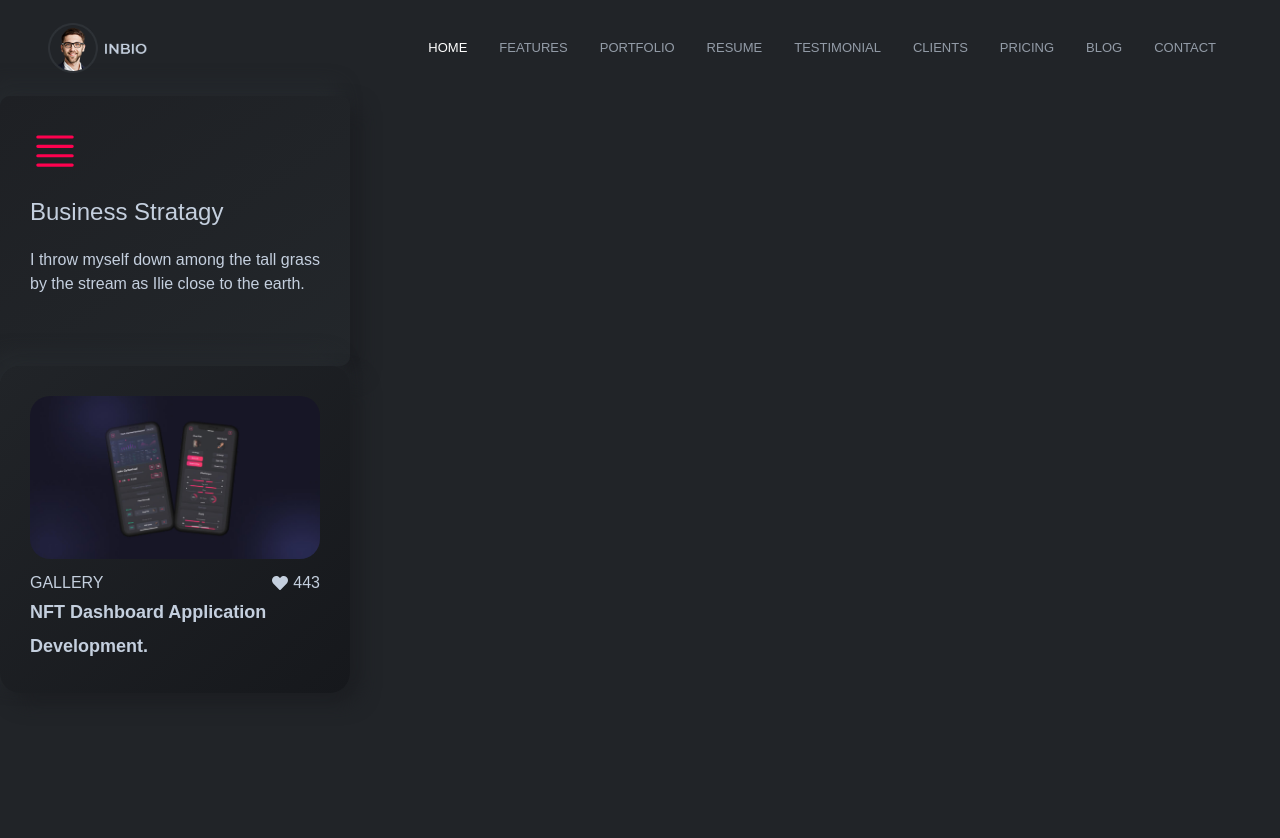
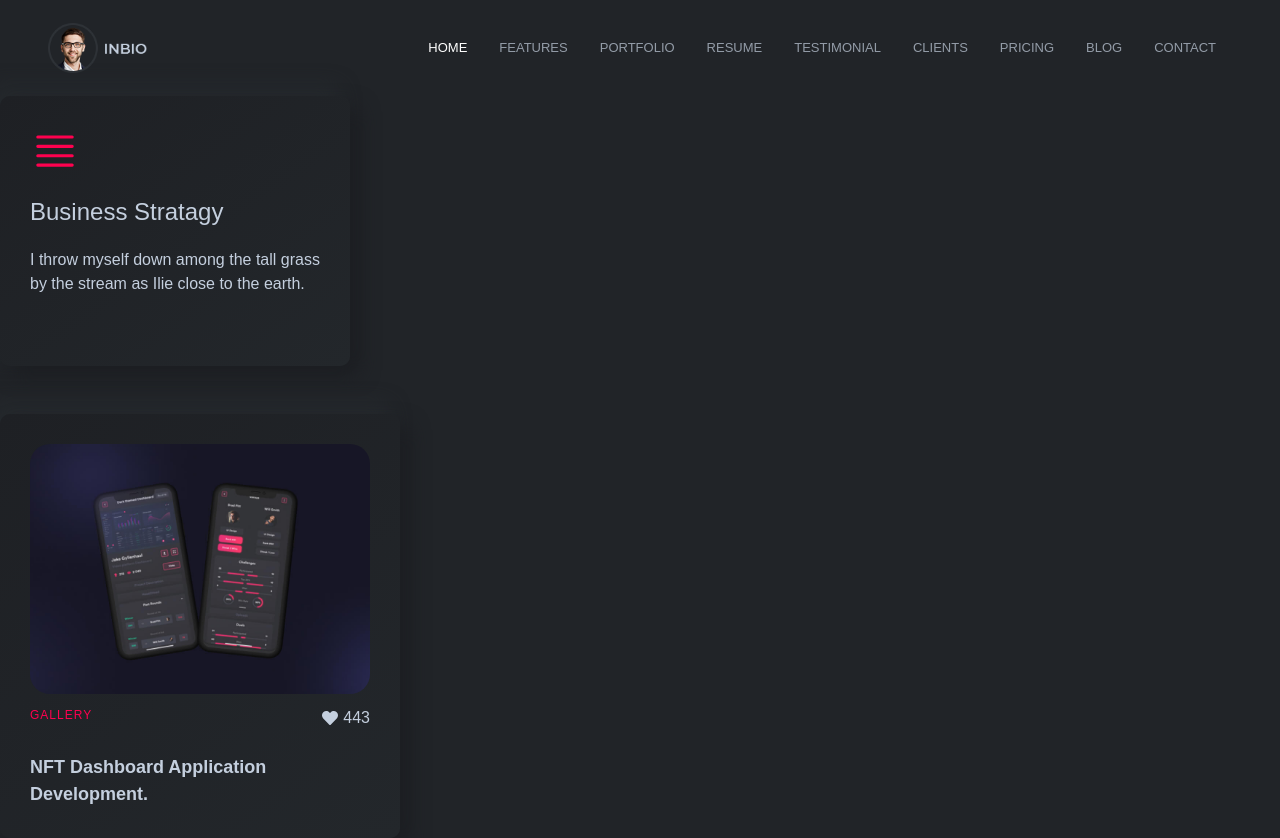
Before and after one commit to Ramrachai/mern-portfolio, a Next.js app: page / in a window 1280 px wide. Before the commit the page ends 800 px from the top, so only its background shows below. Built offline with nearby package versions, Linux system fonts and the light colour scheme.

Commit message:
portfolio card style updated

```diff
--- a/app/globals.css
+++ b/app/globals.css
@@ -12,6 +12,8 @@
 --text-color: #c4cfde;
 --color-lightn: #c4cfde;
 --shadow-1: 10px 10px 19px #1c1e22, -10px -10px 19px #262a2e;
+--background-1: linear-gradient(145deg, #1e2024, #23272b);
+--background-1-hover: linear-gradient(to right bottom, #212428, #16181c);
 }
 
 body {
--- a/app/page.js
+++ b/app/page.js
@@ -8,9 +8,9 @@ export default function Home() {
   return (
     <main>
       <Header />
-      <FeatureCard/>
-      <PortfolioCard/>
-      <div className="h-[1800px"></div>
+      <FeatureCard /> <br /> <br />
+      <PortfolioCard />
+      <div className='h-[1800px'></div>
     </main>
   );
 }
--- a/components/PortfolioCard/index.js
+++ b/components/PortfolioCard/index.js
@@ -4,29 +4,27 @@ import portfolio1 from '../../assets/portfolio-large-01.jpg'
 import Image from 'next/image';
 import Link from 'next/link';
 import { FaArrowAltCircleUp, FaHeart } from 'react-icons/fa';
+import { MdArrowOutward } from 'react-icons/md';
+
 const PortfolioCard = () => {
   return (
     <div>
       <div className={styles.cardContainer}>
         <div className={styles.inner}>
+          <div className={styles.imageContainer}>
             <Image src={portfolio1} alt='portfolio1' width={350} />
+          </div>
           <div className={styles.cardMeta}>
-
-                            <Link href="#">GALLERY </Link>
-
+            <Link href='#'>GALLERY </Link>
             <div className={styles.cardMetaRight}>
-                            <FaHeart/>
-
+              <FaHeart />
               <p>443</p>
             </div>
           </div>
-
-                        <h3 className={styles.cardTitle}>NFT Dashboard Application Development.
-                        <FaArrowAltCircleUp/>
-
-                             </h3>
-
-
+          <Link className={styles.cardTitle} href={'#'}>
+            NFT Dashboard Application Development.
+            <MdArrowOutward />
+          </Link>
         </div>
       </div>
     </div>
--- a/components/PortfolioCard/portfolio.module.scss
+++ b/components/PortfolioCard/portfolio.module.scss
@@ -1,53 +1,94 @@
-.cardContainer{
-    width:350px;
-        height: 100%;
-        text-align: left;
+.cardContainer {
+    height: auto;
+    width: 400px;
     padding: 30px;
-        border-radius: 20px;
-        background: linear-gradient(to right bottom, #212428, #16181c);
-        box-shadow: 10px 10px 19px #1c1e22,
-        -10px -10px 19px #262a2e;
-        transition: 0.5s all ease-in-out;
-        &:hover .inner img{
-            transform: scale(1.1);
-        }
-        .inner{
+    background: linear-gradient(145deg, #1e2024, #23272b);
+    box-shadow: var(--shadow-1);
+    border-radius: 10px;
+    transition: all 0.5s;
+    overflow: hidden;
+    cursor: pointer;
+
+    .inner {
         width: 100%;
         height: auto;
-            img{
+
+        .imageContainer {
             width: 100%;
             border-radius: 20px;
+            overflow: hidden;
+            height: 250px;
+        }
 
+        img {
+            object-fit: cover;
+            border-radius: 10px;
+            transition: all .4s ease;
+            height: 100%;
+            width: 100%;
         }
-            .cardMeta{
+
+        .cardMeta {
             display: flex;
             justify-content: space-between;
             margin-top: 12px;
+
+            a {
+                color: var(--secondary);
+                font-size: 12px;
+                letter-spacing: 1px;
+                text-transform: uppercase;
             }
+
             .cardMetaRight {
                 display: flex;
                 justify-content: flex-start;
                 align-items: center;
-                gap:5px;
+                gap: 5px;
 
             }
 
         }
-        .cardTitle{
-            transition: all 0.4s ease;
+
+
+
+    }
+
+    .cardTitle {
         color: var(--color-lightn);
         font-weight: 600;
         font-size: 18px;
-            line-height: 34px;
-           svg{
+        margin-top: 24px;
+        transition: all .4s ease;
+        display: block;
+
+        svg {
             display: inline;
             margin-left: 6px;
-            opacity:0;
-            transition :all 0.4s ease;
+            transform: translateY(5px);
+            opacity: 0;
+            transition: all .4s ease;
+            fill: var(--secondary);
         }
-           &:hover svg{
-            opacity:1;
+
+        &:hover svg {
+            opacity: 1;
+            transform: translateY(0);
+        }
+
+        &:hover{
+            color: var(--secondary);
         }
     }
 
+
+
+    &:hover .inner img {
+        transform: scale(1.1);
     }
+
+    &:hover {
+        background: var(--background-1-hover);
+    }
+
+}
```
Lines whose indentation alone changed are shown as unchanged.
